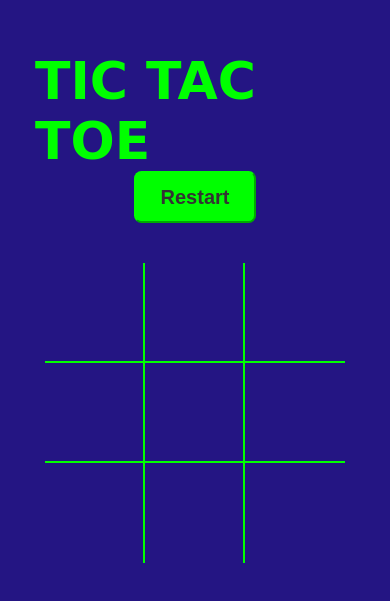
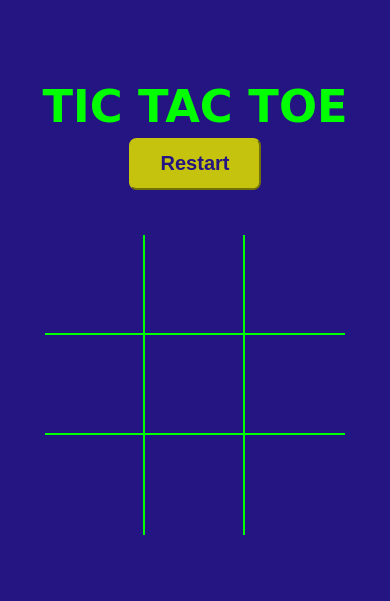
Before and after one commit to inspirer10/TicTacToe, a website: page index.html in a window 390 px wide. Shown: the part 115-716 px from the top of the page. Drawn offline with Linux system fonts and the light colour scheme; a web font is replaced by a local one.

Commit message:
mobile view adjust

```diff
--- a/css/style.css
+++ b/css/style.css
@@ -5,7 +5,6 @@
 }
 
 :root {
-    --orange: #F2C14E;
     --lime: #00ff00;
     --winning-blocks: #2d414b;
     --draw-blocks: #d41313;
@@ -60,12 +59,13 @@ h1 {
 }
 
 #restartBtn {
-    padding: 12.5px 25px;
+    padding: 12.5px 30px;
     border-radius: 7.5px;
-    background-color: var(--lime);
-    color: #333;
-    border-color: var(--lime);
-    font-size: 20px;
+    margin: 5px 0;
+    background-color: #c6c30f;
+    color: #241583;
+    border-color: #c6c30f;
+    font-size: 1.25rem;
     transition: 200ms transform;
     font-weight: 600;
 }
@@ -74,3 +74,9 @@ h1 {
     cursor: pointer;
     transform: translateY(-2px);
 }
+
+@media (max-width: 768px) {
+    h1 {
+        font-size: 2.8rem;
+    }
+}
```
Also changed, not shown: 1 other file.
